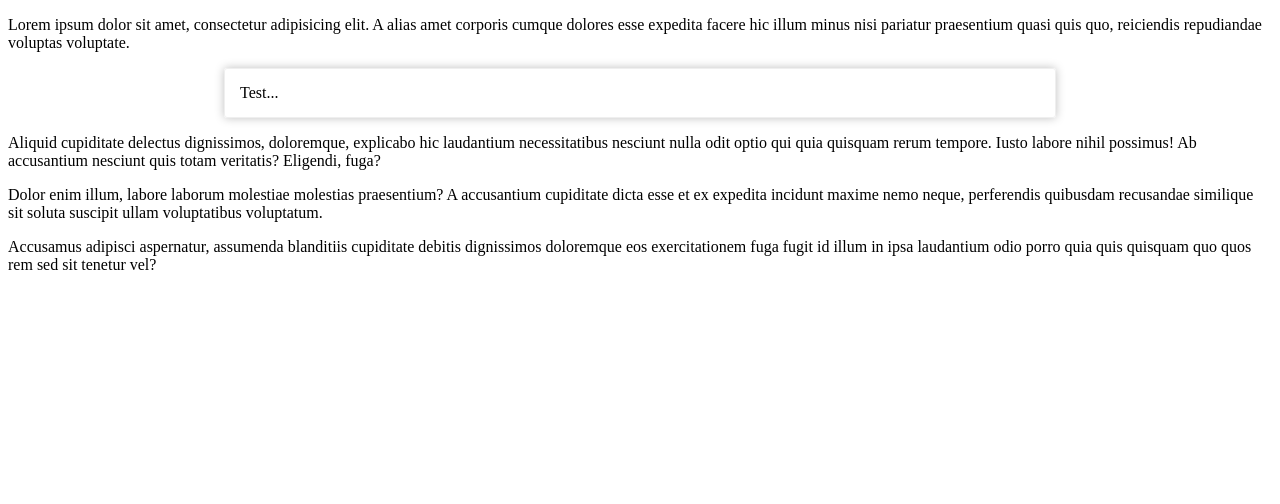
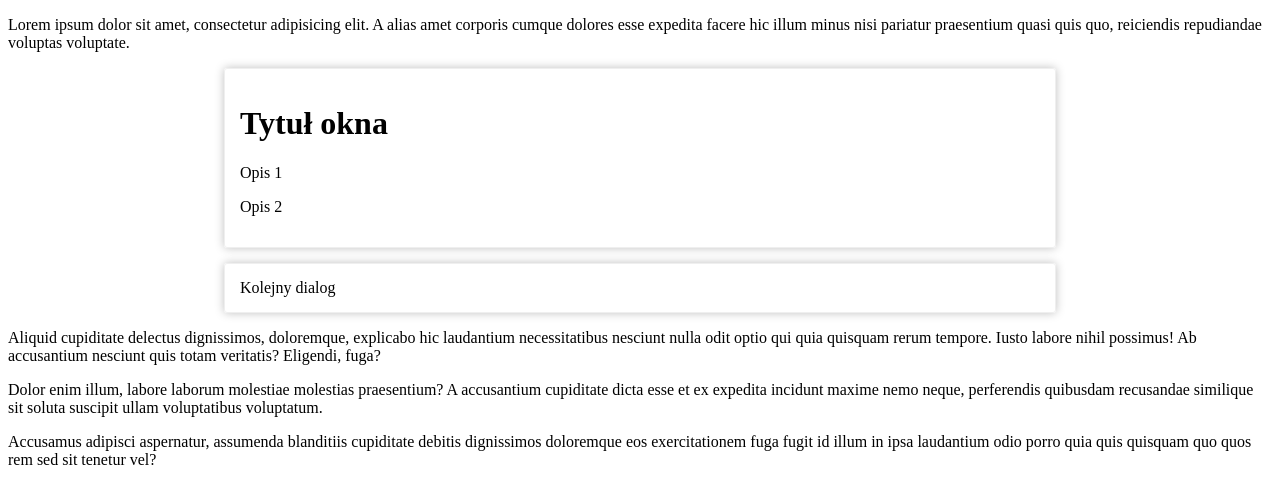
Before and after one commit to jakubhfake/megak-react-app, a React (Create React App) app: page / in a window 1280 px wide. Shown: the top 504 px of the page. Built offline with nearby package versions, Linux system fonts and the light colour scheme.

Commit message:
inheritance/dziedziczenie in react components

```diff
--- a/src/components/App/App.js
+++ b/src/components/App/App.js
@@ -7,7 +7,12 @@ export const App = props => {
         <p>Lorem ipsum dolor sit amet, consectetur adipisicing elit. A alias amet corporis cumque dolores esse expedita
             facere hic illum minus nisi pariatur praesentium quasi quis quo, reiciendis repudiandae voluptas
             voluptate.</p>
-        <Dialog/>
+        <Dialog body={<>
+            <h1>Tytuł okna</h1>
+                <p>Opis 1</p>
+                <p>Opis 2</p>
+        </>}/>
+        <Dialog body={"Kolejny dialog"}/>
         <p>Aliquid cupiditate delectus dignissimos, doloremque, explicabo hic laudantium
         necessitatibus nesciunt nulla odit optio qui quia quisquam rerum tempore. Iusto labore nihil possimus! Ab
         accusantium nesciunt quis totam veritatis? Eligendi, fuga?</p><p>Dolor enim illum, labore laborum molestiae
--- a/src/components/common/Dialog.js
+++ b/src/components/common/Dialog.js
@@ -4,6 +4,6 @@ import './Dialog.css';
 
 export const Dialog = props => (
     <div className={"Dialog__container"}>
-        Test...
+        {props.body}
     </div>
 );
```
